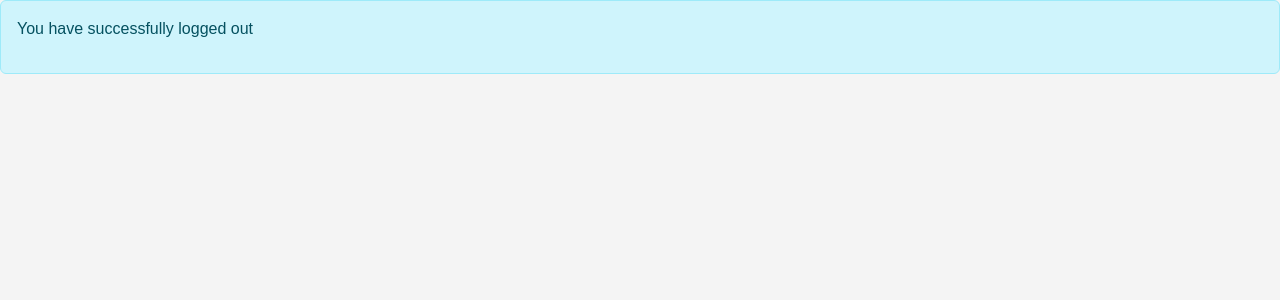
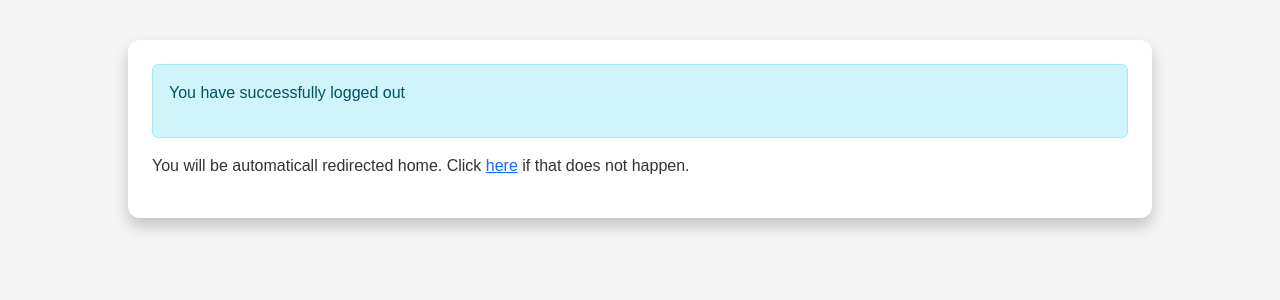
Before and after one commit to austinstkong/NSW-SES-NITC, a Flask app: page /logout in a window 1280 px wide. Shown: the part 57-357 px from the top of the page. Run offline with Flask 3, Linux system fonts and the light colour scheme; a user stored in the database is signed in; parts of the project's set-up code (start-up, migrations or seed data) failed here and were passed over.

Commit message:
Logout page will auto redirect to index

```diff
--- a/NITC/templates/base.html
+++ b/NITC/templates/base.html
@@ -8,8 +8,10 @@
     <link href="https://cdn.jsdelivr.net/npm/bootstrap@5.3.2/dist/css/bootstrap.min.css" rel="stylesheet" integrity="sha384-T3c6CoIi6uLrA9TneNEoa7RxnatzjcDSCmG1MXxSR1GAsXEV/Dwwykc2MPK8M2HN" crossorigin="anonymous">
     <script src="https://cdn.jsdelivr.net/npm/bootstrap@5.3.2/dist/js/bootstrap.bundle.min.js" integrity="sha384-C6RzsynM9kWDrMNeT87bh95OGNyZPhcTNXj1NW7RuBCsyN/o0jlpcV8Qyq46cDfL" crossorigin="anonymous"></script>
     <script src="https://cdn.jsdelivr.net/npm/jquery@3.7.1/dist/jquery.min.js"></script>
+    <link rel="stylesheet" href="https://cdn.jsdelivr.net/npm/bootstrap-icons@1.11.1/font/bootstrap-icons.css">
     <link rel="stylesheet" href="static/styles.css">
-
+    {%- block header %}
+    {% endblock -%}
 </head>
 <body>
     {% if session['trainbeacon'] %}
@@ -58,8 +60,6 @@
         {% endfor -%}
     {% endif %}
     {% endwith %}
-
-
     {% with messages = get_flashed_messages(with_categories=true) %}
     {% if messages %}
         {% for category, message in messages %}
@@ -69,21 +69,20 @@
         {% endfor %}
     {% endif %}
     {% endwith %}
-
-    {% if error%}
+    <div class="container">
+    {% if error %}
     <div class="alert alert-warning" role="alert">
         <p><strong>{{error}}</strong></p>
     </div>
-    {% endif%}
-
-    {% if message%}
+    {% endif %}
+    {% if message %}
     <div class="alert alert-info" role="alert">
         <p>{{message}}</p>
     </div>
-    {% endif%}
-
+    {% endif %}
     {% block content %}
     {% endblock %}
+    </div>
     <script type="text/javascript" src="/static/scripts.js"></script>
 </body>
 </html>
--- a/NITC/templates/logout.html
+++ b/NITC/templates/logout.html
@@ -2,6 +2,10 @@
 
 {% block title %}You have logged out{% endblock %}
 
+{% block header %}
+<meta http-equiv="refresh" content="1"; url="/" />
+{% endblock %}
+
 {% block content %}
-
+<p>You will be automaticall redirected home. Click <a href="/">here</a> if that does not happen.</p>
 {% endblock %}
```
